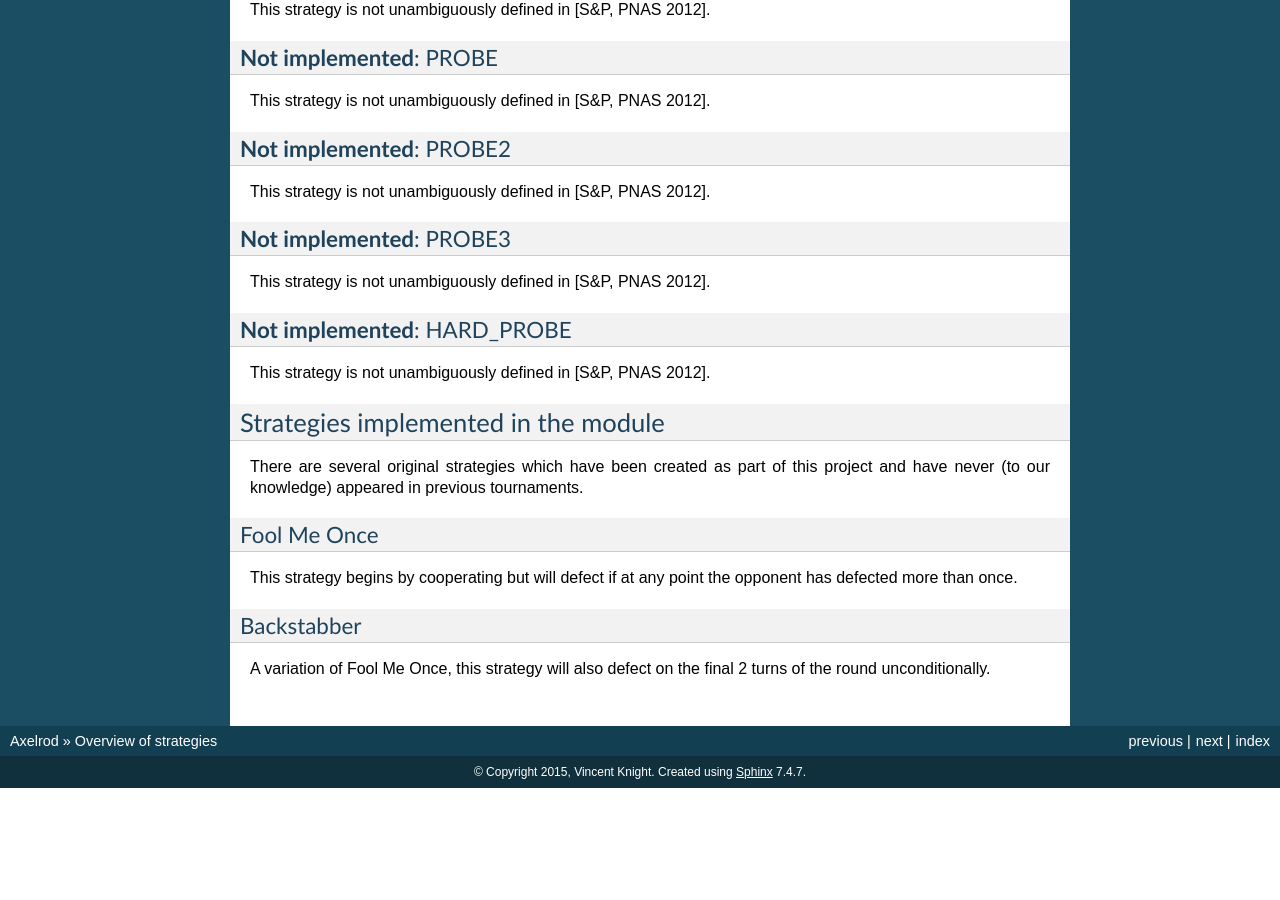
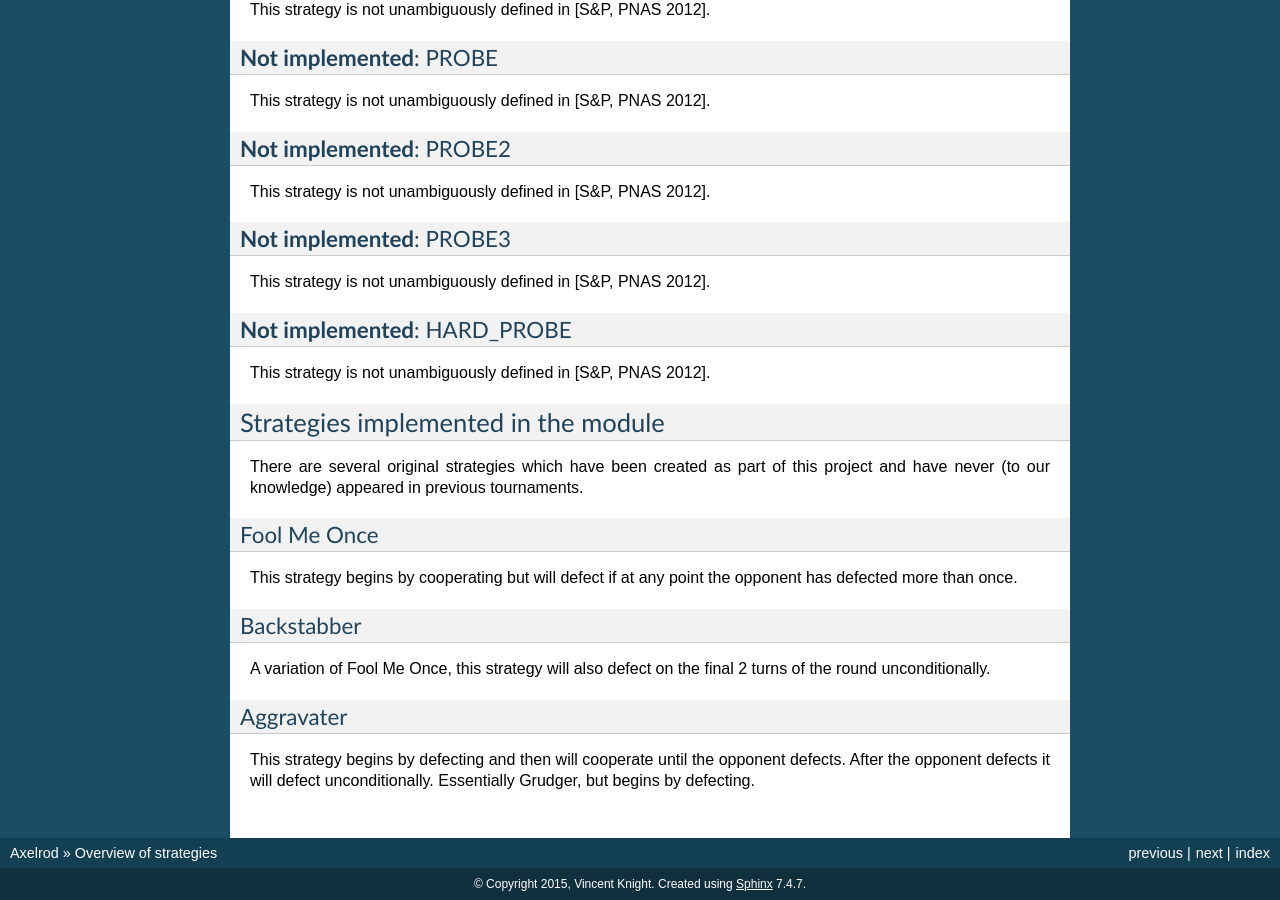
Before and after one commit to Axelrod-Python/Axelrod, a Sphinx documentation site: the page built from docs/overview_of_strategies.rst, in a window 1280 px wide and 900 px high, scrolled down 14147 px. Built offline with Sphinx 7.4.7, drawn with Linux system fonts in a browser that asks for light colours; before the commit the page ends 14935 px from its top, so only the background shows below that.

Commit message:
Adds documentation for Aggravater

```diff
--- a/docs/overview_of_strategies.rst
+++ b/docs/overview_of_strategies.rst
@@ -863,3 +863,8 @@ Backstabber
 ^^^^^^^^^^^
 
 A variation of Fool Me Once, this strategy will also defect on the final 2 turns of the round unconditionally.
+
+Aggravater
+^^^^^^^^^^^
+
+This strategy begins by defecting and then will cooperate until the opponent defects. After the opponent defects it will defect unconditionally. Essentially Grudger, but begins by defecting.
```
